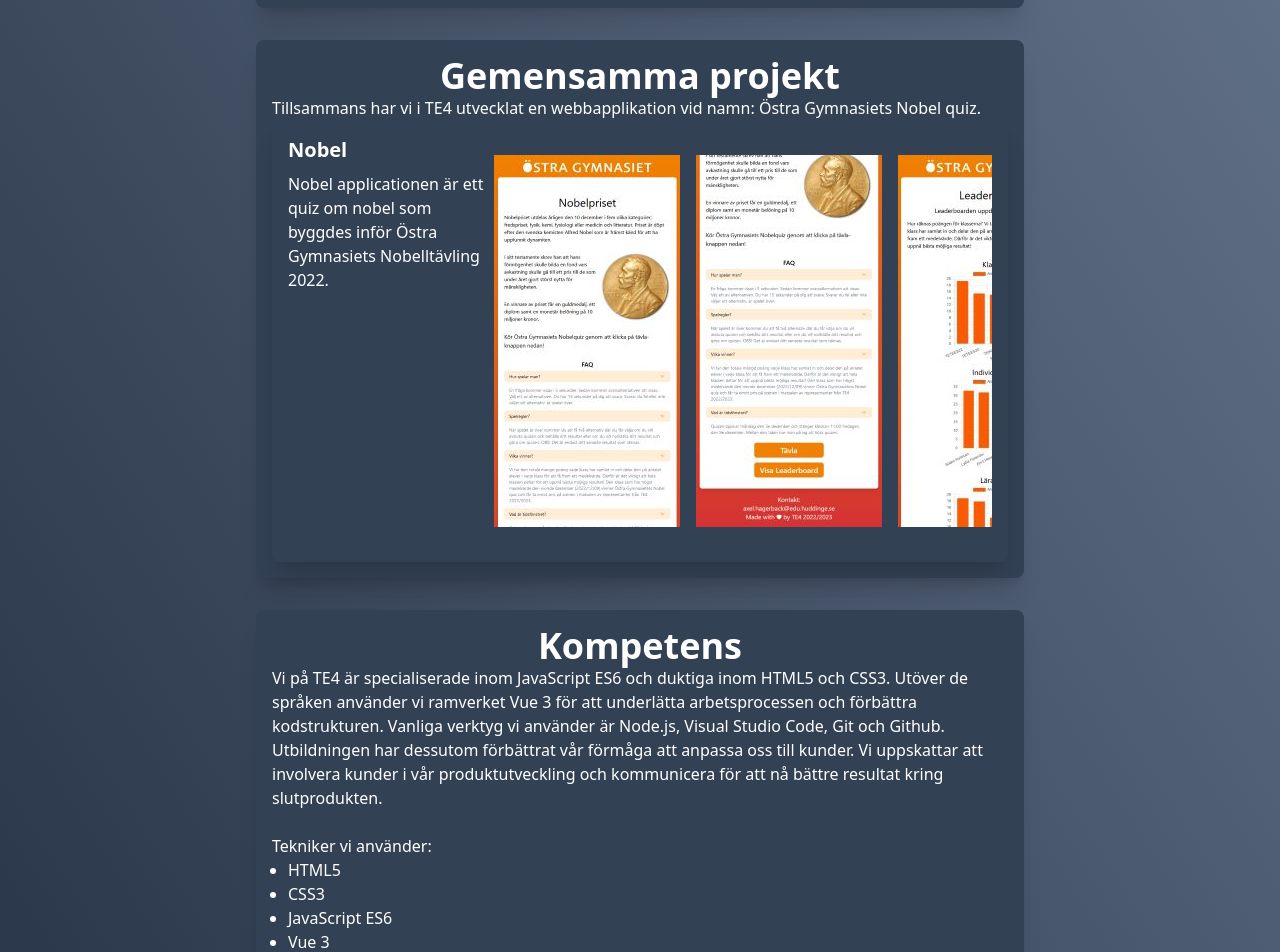
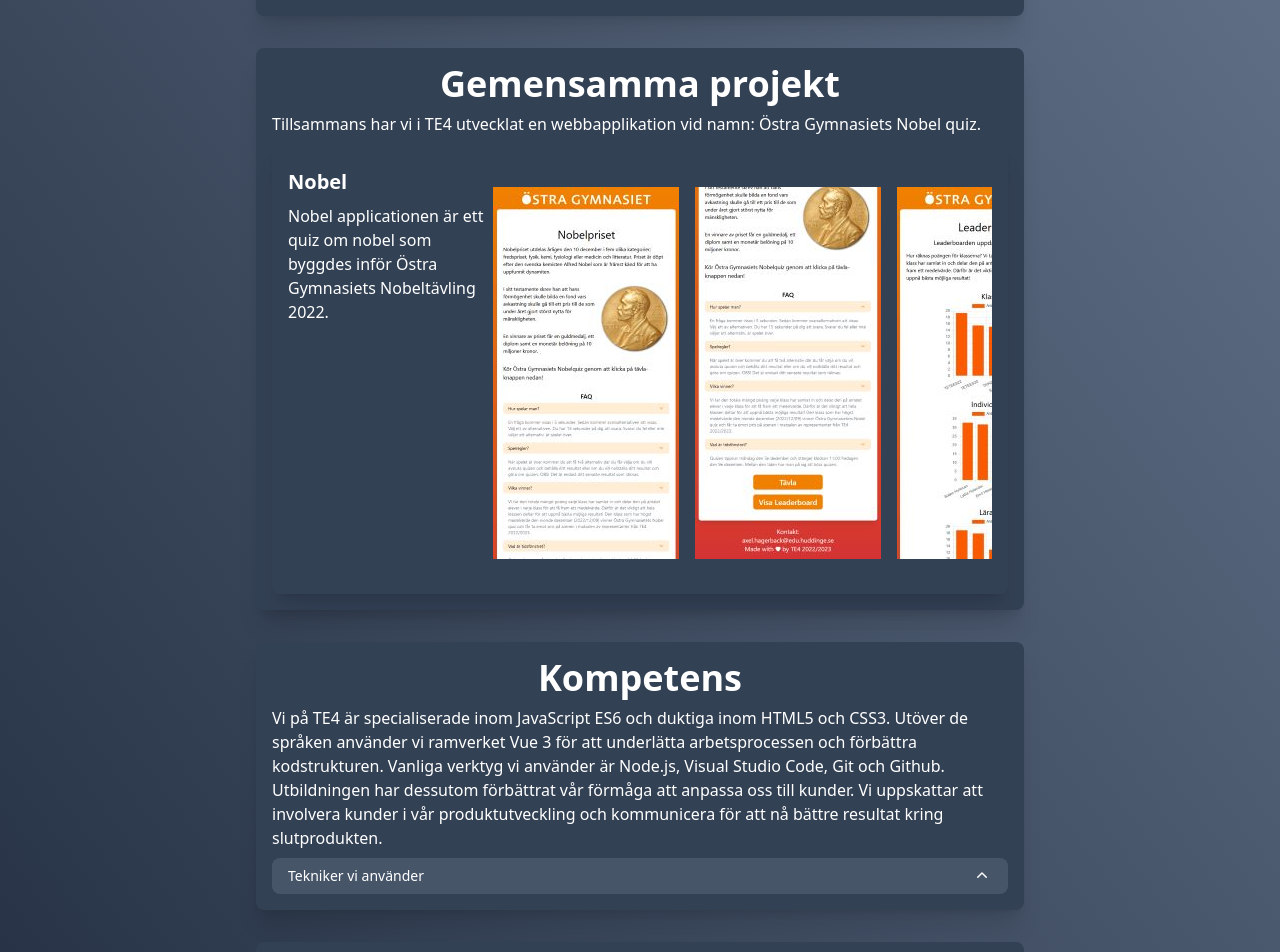
Before and after one commit to williampettersson/flow230120, a Vue app: page / in a window 1280 px wide. Shown: the part 300-1252 px from the top of the page. Built offline with nearby package versions, Linux system fonts and the light colour scheme.

Commit message:
Update HomeView

```diff
--- a/package.json
+++ b/package.json
@@ -9,6 +9,7 @@
     "lint": "eslint . --ext .vue,.js,.jsx,.cjs,.mjs --fix --ignore-path .gitignore"
   },
   "dependencies": {
+    "@headlessui/vue": "^1.7.7",
     "@heroicons/vue": "^2.0.13",
     "vue": "^3.2.45",
     "vue-router": "^4.1.6"
--- a/src/components/AppSection.vue
+++ b/src/components/AppSection.vue
@@ -11,7 +11,7 @@ export default {
 </script>
 
 <template>
-  <section class="shadow-xl bg-slate-700 rounded-lg p-4">
+  <section class="shadow-xl bg-slate-700 rounded-lg p-4 space-y-2">
     <AppSectionTitle :name="name" />
     <slot />
   </section>
--- a/src/views/HomeView.vue
+++ b/src/views/HomeView.vue
@@ -4,6 +4,8 @@ import AppHeader from "../components/AppHeader.vue";
 import AppSection from "../components/AppSection.vue";
 import WoodRidgeIcon from "../components/wood-ridge/icons/WoodRidgeIcon.vue";
 import ProjectCard from "../components/wood-ridge/ProjectCard.vue";
+import { Disclosure, DisclosureButton, DisclosurePanel } from "@headlessui/vue";
+import { ChevronUpIcon } from "@heroicons/vue/20/solid";
 </script>
 
 <template>
@@ -28,7 +30,7 @@ import ProjectCard from "../components/wood-ridge/ProjectCard.vue";
       </p>
       <ProjectCard
         name="Nobel"
-        description="Nobel applicationen är ett quiz om nobel som byggdes inför Östra Gymnasiets Nobelltävling 2022."
+        description="Nobel applicationen är ett quiz om nobel som byggdes inför Östra Gymnasiets Nobeltävling 2022."
         githubLink="https://github.com/TE42223/Nobel2022"
         :images="[
           'nobel/1.jpg',
@@ -52,8 +54,19 @@ import ProjectCard from "../components/wood-ridge/ProjectCard.vue";
         har dessutom förbättrat vår förmåga att anpassa oss till kunder. Vi
         uppskattar att involvera kunder i vår produktutveckling och kommunicera
         för att nå bättre resultat kring slutprodukten.
-        <br /><br />Tekniker vi använder:
       </p>
+
+      <Disclosure v-slot="{ open }">
+        <DisclosureButton
+          class="flex w-full justify-between rounded-lg bg-slate-600 px-4 py-2 text-left text-sm font-medium hover:bg-slate-400"
+        >
+          <span>Tekniker vi använder</span>
+          <ChevronUpIcon
+            :class="open ? 'rotate-180 transform' : ''"
+            class="h-5 w-5"
+          />
+        </DisclosureButton>
+        <DisclosurePanel class="px-4 pt-4 pb-2 text-sm">
           <ul class="ml-4 text-white list-disc">
             <li>HTML5</li>
             <li>CSS3</li>
@@ -70,6 +83,8 @@ import ProjectCard from "../components/wood-ridge/ProjectCard.vue";
             <li>Git</li>
             <li>Figma</li>
           </ul>
+        </DisclosurePanel>
+      </Disclosure>
     </AppSection>
     <AppSection name="Hur vi arbetar">
       <p>
```
Also changed, not shown: 1 other file (tests, documents, lock files or other folders). Lines whose indentation alone changed are shown as unchanged.
